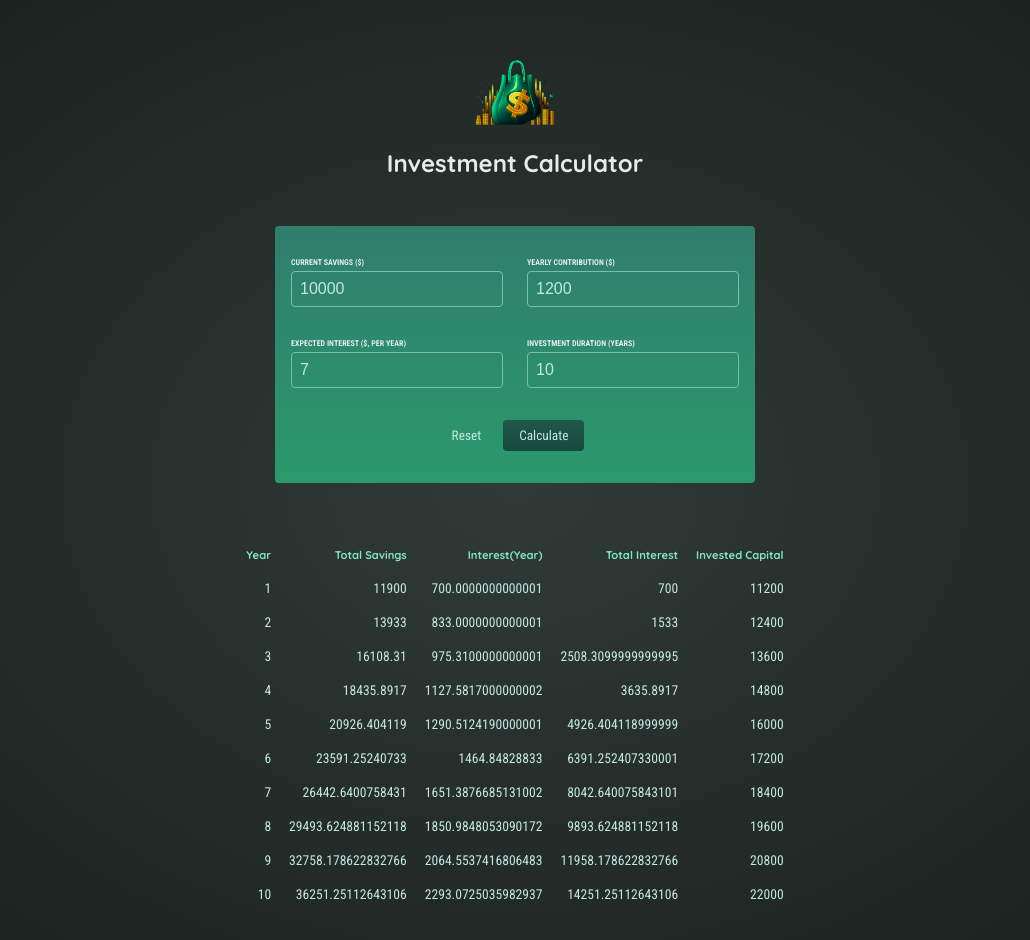
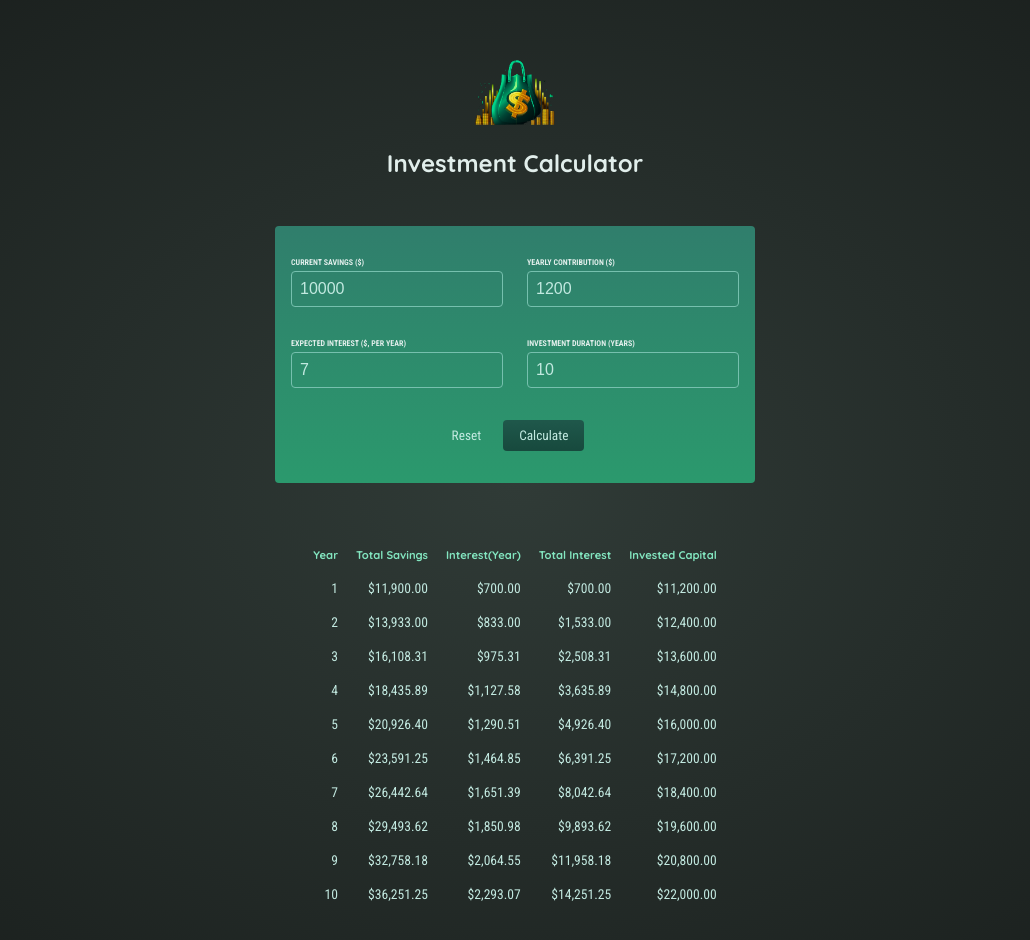
Before and after one commit to KalvenDebig/investment-calculator, a React (Create React App) app in the folder investment-calculator/: page / in a window 1280 px wide. Both pictures are taken after a click on the button "Calculate". Shown: the top 940 px of the page, without its empty margins (125-1155 px from the left). Built offline with nearby package versions, Linux system fonts and the light colour scheme.

Commit message:
feat: apply css modules

```diff
--- a/investment-calculator/src/App.js
+++ b/investment-calculator/src/App.js
@@ -36,7 +36,7 @@
     <div>
       <Header></Header>
       <UserInput onCalculate={calculateHandler}></UserInput>
-      {!userInput && <p>No investment calculated yet.</p>}
+      {!userInput && <p style={{textAlign: "center"}}>No investment calculated yet.</p>}
       {userInput && <ResultsTable data={yearlyData} initialInvestment={userInput['current-savings']}></ResultsTable>}
     </div>
   );
--- a/investment-calculator/src/components/Header/Header.js
+++ b/investment-calculator/src/components/Header/Header.js
@@ -1,9 +1,10 @@
 import logo from "../../assets/investment-calculator-logo.png";
+import classes from "./Header.module.css";
 
 const Header = () => {
   return (
     <div>
-      <header className="header">
+      <header className={classes.header}>
         <img src={logo} alt="logo" />
         <h1>Investment Calculator</h1>
       </header>
--- /dev/null
+++ b/investment-calculator/src/components/Header/Header.module.css
@@ -0,0 +1,16 @@
+.header {
+    text-align: center;
+    margin: 3rem auto;
+}
+
+
+.header img {
+    width: 5rem;
+    height: 5rem;
+    object-fit: contain;
+    background-color: transparent;
+}
+
+.header h1 {
+    font-size: 1.5rem;
+}
--- a/investment-calculator/src/components/ResultsTable/ResultsTable.js
+++ b/investment-calculator/src/components/ResultsTable/ResultsTable.js
@@ -1,6 +1,15 @@
+import classes from "./ResultsTable.module.css"
+
 const ResultsTable = (props) => {
+  const formatter = new Intl.NumberFormat('en-US', {
+    style: "currency",
+    currency: "USD",
+    minimumFractionDigits: 2,
+    maximumFractionDigits: 2
+  });
+
   return (
-    <table className="result">
+    <table className={classes.result}>
       <thead>
         <tr>
           <th>Year</th>
@@ -15,10 +24,11 @@
       {props.data.map((yearData) => (
         <tr key={yearData.year}>
           <td>{yearData.year}</td>
-          <td>{yearData.savingsEndOfYear}</td>
-          <td>{yearData.yearlyInterest}</td>
-          <td>{yearData.savingsEndOfYear - props.initialInvestment - yearData.yearlyContribution * yearData.year}</td>
-          <td>{props.initialInvestment + yearData.yearlyContribution * yearData.year}</td>
+          <td>{formatter.format(yearData.savingsEndOfYear)}</td>
+          <td>{formatter.format(yearData.yearlyInterest)}</td>
+          <td>{formatter.format(yearData.savingsEndOfYear - props.initialInvestment -
+            yearData.yearlyContribution * yearData.year)}</td>
+          <td>{formatter.format(props.initialInvestment + yearData.yearlyContribution * yearData.year)}</td>
         </tr>
       ))}
       </tbody>
--- /dev/null
+++ b/investment-calculator/src/components/ResultsTable/ResultsTable.module.css
@@ -0,0 +1,19 @@
+.result {
+    max-width: 50rem;
+    margin: 2rem auto;
+    padding: 1rem;
+    table-layout: fixed;
+    border-spacing: 1rem;
+    text-align: right;
+}
+
+.result thead {
+    font-size: 0.7rem;
+    color: #83e6c0;
+}
+
+.result tbody {
+    font-family: 'Roboto Condensed', sans-serif;
+    font-size: 0.85rem;
+    color: #c2e9e0;
+}
--- a/investment-calculator/src/components/UserInput/UserInput.js
+++ b/investment-calculator/src/components/UserInput/UserInput.js
@@ -1,4 +1,5 @@
 import {useState} from "react";
+import classes from "./UserInput.module.css"
 
 const UserInput = (props) => {
   const defaultUserInput = {
@@ -22,14 +23,14 @@
     setUserInput((prevState) => {
       return {
         ...prevState,
-        [input]: value
+        [input]: +value
       };
     });
   };
 
   return (
-    <form onSubmit={submitHandler} className="form">
-      <div className="input-group">
+    <form onSubmit={submitHandler} className={classes.form}>
+      <div className={classes['input-group']}>
         <p>
           <label htmlFor="current-savings">Current Savings ($)</label>
           <input onChange={(event) => inputChangeHandler("current-savings", event.target.value)}
@@ -46,7 +47,7 @@
         </p>
       </div>
 
-      <div className="input-group">
+      <div className={classes['input-group']}>
         <p>
           <label htmlFor="expected-return">Expected Interest ($, per year)</label>
           <input onChange={(event) => inputChangeHandler("expected-return", event.target.value)}
@@ -62,9 +63,9 @@
                  id="duration" />
         </p>
       </div>
-      <p className="actions">
-        <button onClick={resetHandler} type="reset" className="buttonAlt">Reset</button>
-        <button type="submit" className="button">Calculate</button>
+      <p className={classes.actions}>
+        <button onClick={resetHandler} type="reset" className={classes.buttonAlt}>Reset</button>
+        <button type="submit" className={classes.button}>Calculate</button>
       </p>
     </form>
   );
--- /dev/null
+++ b/investment-calculator/src/components/UserInput/UserInput.module.css
@@ -0,0 +1,65 @@
+.form {
+    padding: 1rem;
+    max-width: 30rem;
+    margin: 2rem auto;
+    border-radius: 4px;
+    background: linear-gradient(180deg, #307e6c, #2b996d);
+}
+
+.input-group {
+    display: flex;
+    justify-content: space-evenly;
+    gap: 1.5rem;
+}
+
+.form label {
+    display: block;
+    margin-bottom: 0.25rem;
+    font-family: 'Roboto Condensed', sans-serif;
+    font-size: 0.5rem;
+    font-weight: bold;
+    text-transform: uppercase;
+}
+
+.form input {
+    width: 100%;
+    padding: 0.5rem;
+    border: 1px solid #76c0ae;
+    border-radius: 0.25rem;
+    background-color: transparent;
+    color: #c2e9e0;
+    font-size: 1rem;
+}
+
+.actions {
+    display: flex;
+    justify-content: center;
+    gap: 1rem;
+}
+
+.button {
+    padding: 0.5rem 1rem;
+    border: none;
+    border-radius: 0.25rem;
+    background: linear-gradient(180deg, #1f584b, #17493d);
+    color: #c2e9e0;
+    font-family: 'Roboto Condensed', sans-serif;
+    cursor: pointer;
+}
+
+.buttonAlt {
+    font-family: 'Roboto Condensed', sans-serif;
+    border: none;
+    background: transparent;
+    color: #c2e9e0;
+    cursor: pointer;
+}
+
+button:hover {
+    background: linear-gradient(180deg, #1b5346, #113c32);
+}
+
+.buttonAlt:hover {
+    background: transparent;
+    color: #91e1d0;
+}
--- a/investment-calculator/src/index.css
+++ b/investment-calculator/src/index.css
@@ -13,106 +13,3 @@
   background: radial-gradient(#303b37, #1a1f1d);
   color: #e1eeeb;
 }
-
-.header {
-  text-align: center;
-  margin: 3rem auto;
-}
-
-
-.header img {
-  width: 5rem;
-  height: 5rem;
-  object-fit: contain;
-  background-color: transparent;
-}
-
-.header h1 {
-  font-size: 1.5rem;
-}
-
-.form {
-  padding: 1rem;
-  max-width: 30rem;
-  margin: 2rem auto;
-  border-radius: 4px;
-  background: linear-gradient(180deg, #307e6c, #2b996d);
-}
-
-.input-group {
-  display: flex;
-  justify-content: space-evenly;
-  gap: 1.5rem;
-}
-
-.form label {
-  display: block;
-  margin-bottom: 0.25rem;
-  font-family: 'Roboto Condensed', sans-serif;
-  font-size: 0.5rem;
-  font-weight: bold;
-  text-transform: uppercase;
-}
-
-.form input {
-  width: 100%;
-  padding: 0.5rem;
-  border: 1px solid #76c0ae;
-  border-radius: 0.25rem;
-  background-color: transparent;
-  color: #c2e9e0;
-  font-size: 1rem;
-}
-
-.actions {
-  display: flex;
-  justify-content: center;
-  gap: 1rem;
-}
-
-.button {
-  padding: 0.5rem 1rem;
-  border: none;
-  border-radius: 0.25rem;
-  background: linear-gradient(180deg, #1f584b, #17493d);
-  color: #c2e9e0;
-  font-family: 'Roboto Condensed', sans-serif;
-  cursor: pointer;
-}
-
-.buttonAlt {
-  font-family: 'Roboto Condensed', sans-serif;
-  border: none;
-  background: transparent;
-  color: #c2e9e0;
-  cursor: pointer;
-}
-
-button:hover {
-  background: linear-gradient(180deg, #1b5346, #113c32);
-}
-
-.buttonAlt:hover {
-  background: transparent;
-  color: #91e1d0;
-}
-
-.result {
-  max-width: 50rem;
-  margin: 2rem auto;
-  padding: 1rem;
-  table-layout: fixed;
-  border-spacing: 1rem;
-  text-align: right;
-}
-
-.result thead {
-  font-size: 0.7rem;
-  color: #83e6c0;
-}
-
-.result tbody {
-  font-family: 'Roboto Condensed', sans-serif;
-  font-size: 0.85rem;
-  color: #c2e9e0;
-}
```
